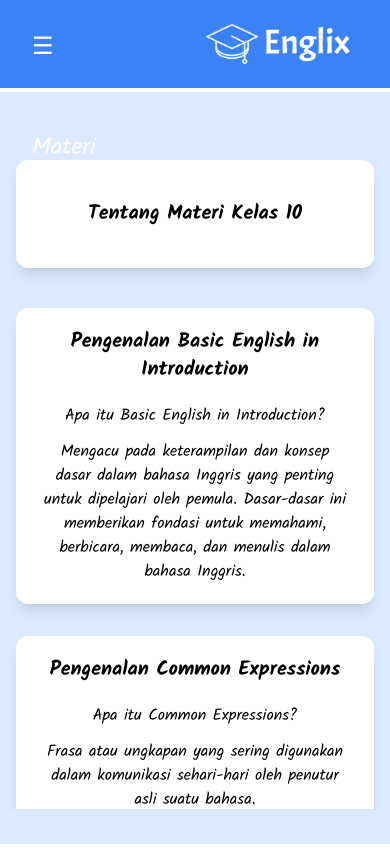
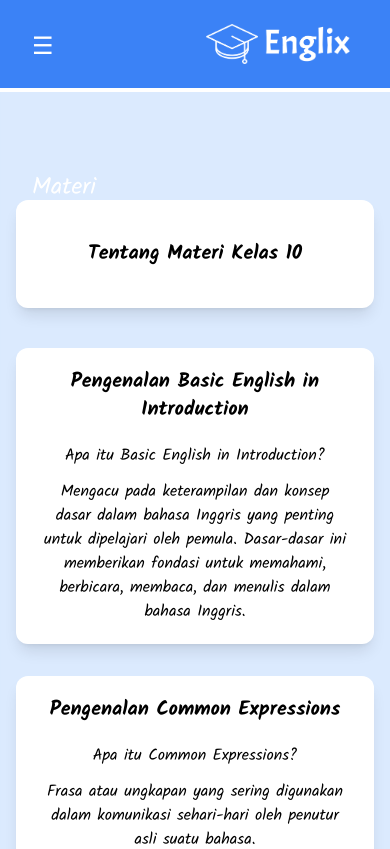
Before and after one commit to TrustyKrab/Englix-Client, a React (Vite) app: page /Kelas11Page in a window 390 px wide. Built offline with nearby package versions, Linux system fonts and the light colour scheme; no server answers; sample sign-in values are in the browser's storage.

Commit message:
add responsive

```diff
--- a/src/assets/Pages/Kelas11Page/SidebarK11.jsx
+++ b/src/assets/Pages/Kelas11Page/SidebarK11.jsx
@@ -123,7 +123,7 @@ export default function SidebarK11() {
     };
 
     return (
-        <div className="relative flex flex-col md:flex-row bg-blue-100">
+        <div className="relative flex flex-col md:flex-row bg-blue-100 mt-10">
             {/* Sidebar untuk Desktop dan Mobile */}
             <div
                 className={`fixed inset-y-0 left-0 md:static md:w-1/4 bg-blue-100 text-white md:bg-transparent md:h-auto transition-transform duration-300 ease-in-out ${isSidebarOpen ? 'translate-x-0' : '-translate-x-full md:translate-x-0 z-30'}`}
```
